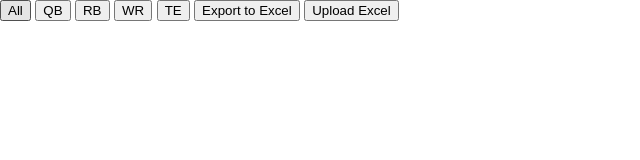
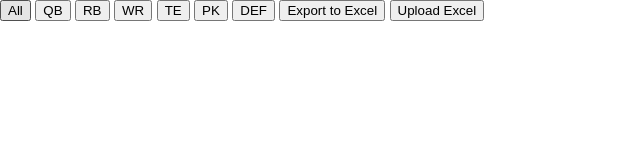
Before and after one commit to MalcolmPete/rankr, a plain HTML site: page index.html in a window 1280 px wide. Shown: the whole page, without its empty margins (0-640 px from the left). Drawn offline with Linux system fonts and the light colour scheme; no server answers.

Commit message:
Update index.html
Added PK and DEF buttons

```diff
--- a/index.html
+++ b/index.html
@@ -39,6 +39,8 @@
         <button class="position-button" data-position="RB">RB</button>
         <button class="position-button" data-position="WR">WR</button>
         <button class="position-button" data-position="TE">TE</button>
+        <button class="position-button" data-position="PK">PK</button>
+        <button class="position-button" data-position="DEF">DEF</button>
         <button id="exportButton">Export to Excel</button>
         <input type="file" id="uploadExcelInput" accept=".xlsx, .xls" />
         <button id="uploadExcelButton">Upload Excel</button>
```
